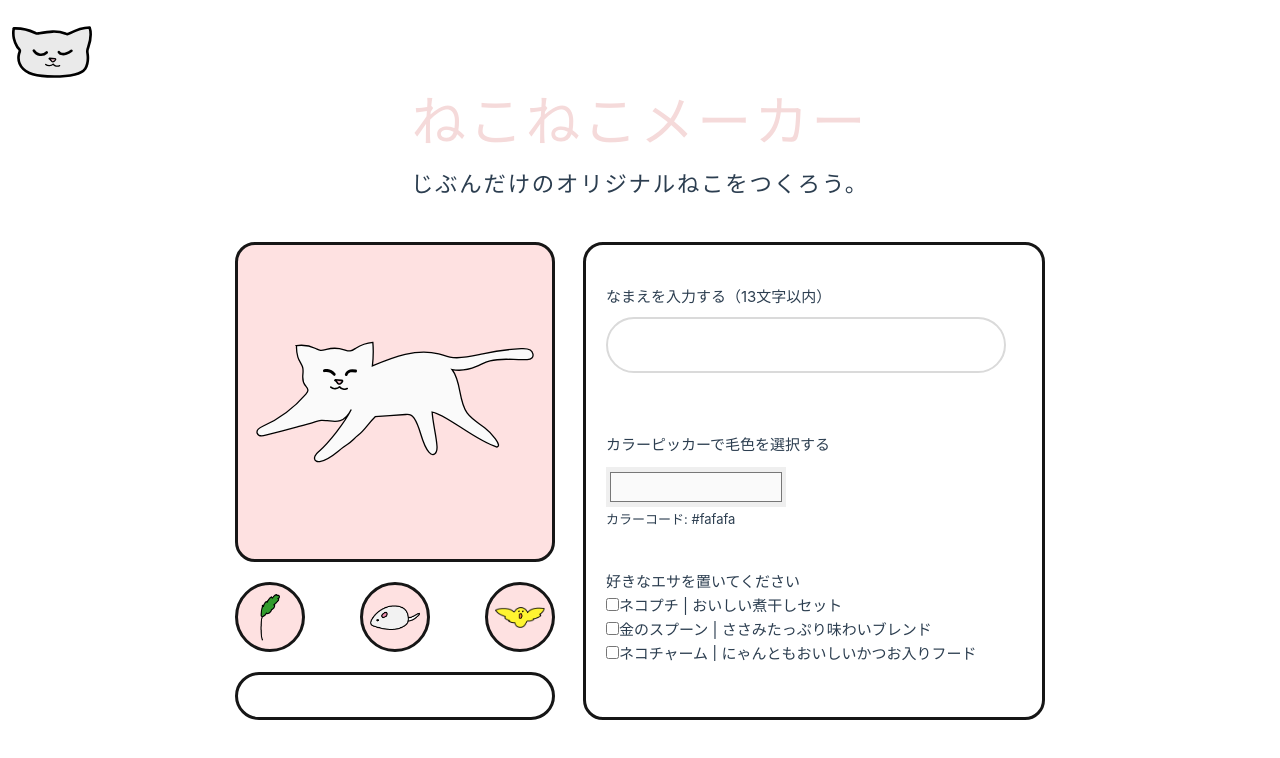
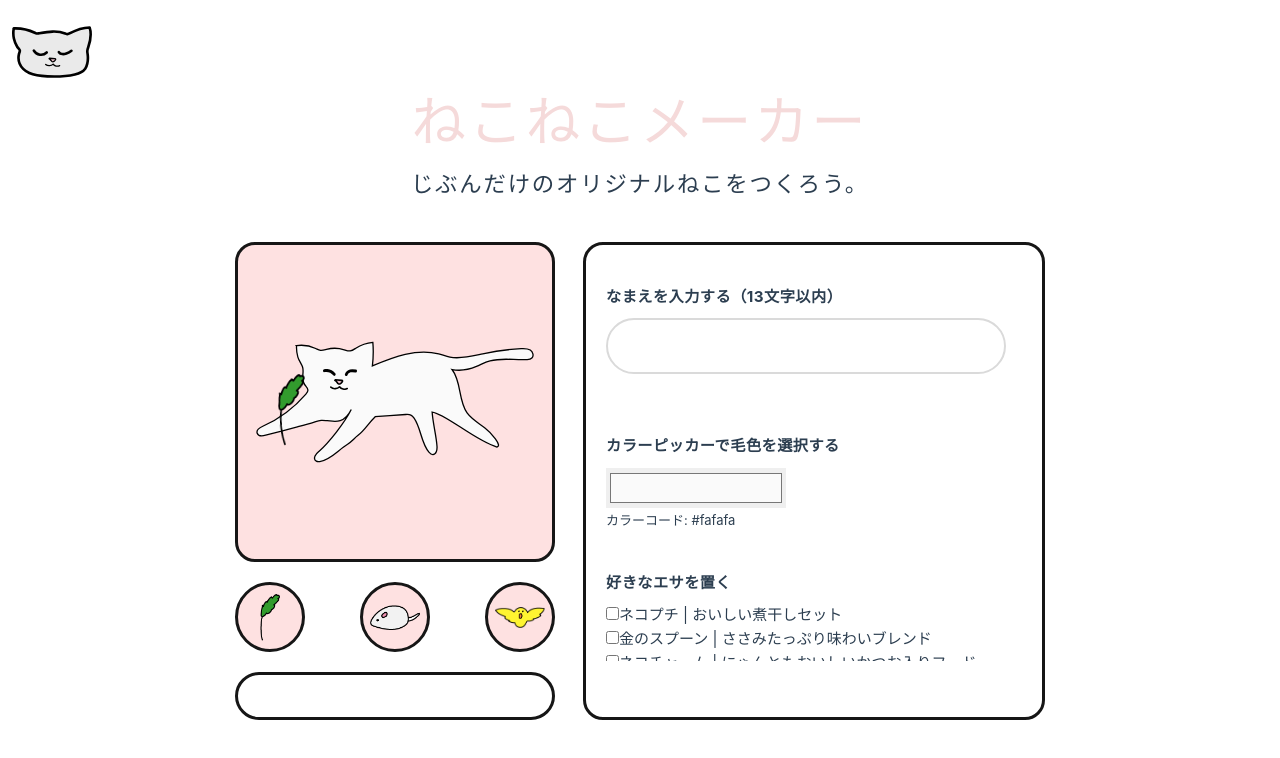
Before and after one commit to Ryuki-4648/nekoneko-maker, a Vue app in the folder neko/: page / in a window 1280 px wide. Both pictures are taken after a click on the item 270 px from the left and 617 px from the top of the page. Shown: the top 758 px of the page. Built offline with nearby package versions, Linux system fonts and the light colour scheme; a web font is replaced by a local one.

Commit message:
レスポンシブ対応、猫のおもちゃを表示させるボタン作成

```diff
--- a/neko/src/App.vue
+++ b/neko/src/App.vue
@@ -38,6 +38,7 @@ const resetButton = () => {
   showFood03.value = false;
   openEyes.value = true;
   closeEyes.value = false;
+  showToy01.value = false;
 }
 
 // ご機嫌モード（ねこ3回クリックで音符が出る）
@@ -49,6 +50,12 @@ const handleImageCatClick = () => {
     icon01.value = true;
   }
 };
+
+// おもちゃのボタン
+const showToy01 = ref(false);
+const handleToyButton01 = () => {
+  showToy01.value = true;
+}
 </script>
 <!-- script setup コンポーネントのロジックを設定 -->
 
@@ -61,7 +68,7 @@ const handleImageCatClick = () => {
     <PageTitle msg="ねこねこメーカー" />
 
     <div class="content">
-      <section>
+      <section class="drawing">
         <div class="area-cat" v-bind:style="{backgroundColor: backgroundColor}">
           <CatImageSVGComponent
             class="image-cat"
@@ -75,14 +82,15 @@ const handleImageCatClick = () => {
           <img v-if="eyeState === 'openEyes'" class="cat-parts02" src="./assets/img/image-cat02.svg" alt="" />
           <img v-if="eyeState === 'closeEyes'" class="cat-parts03" src="./assets/img/image-cat03.svg" alt="" />
           <img v-if="icon01" class="icon01" src="./assets/img/icon01.svg" />
+          <img v-if="showToy01" src="./assets/img/toy01.png" class="image-toy01" />
         </div>
         <ul class="list-toys">
-          <li class="item-toys01"><img src="./assets/img/toy01.png" /></li>
+          <li class="item-toys01" @click="handleToyButton01"><img src="./assets/img/toy01.png" /></li>
           <li class="item-toys02"><img src="./assets/img/toy02.png" /></li>
           <li class="item-toys03"><img src="./assets/img/toy03.png" /></li>
         </ul>
         <div class="area-text-name">
-          <p v-if="name" class="text01 text-name">{{ name }}</p><p v-else></p>
+          <p v-if="name" class="text-name">{{ name }}</p><p v-else></p>
         </div>
       </section>
 
@@ -101,13 +109,13 @@ const handleImageCatClick = () => {
             </div> -->
 
             <div class="area-color">
-              <p class="text-picker">カラーピッカーで毛色を選択する</p>
+              <p class="text-picker text01">カラーピッカーで毛色を選択する</p>
               <input type="color" name="color" v-model="catBodyColor">
               <p class="color-code">カラーコード: {{ catBodyColor }}</p>
             </div>
 
             <div class="area-food">
-              <p>好きなエサを置いてください</p>
+              <p class="text01">好きなエサを置く</p>
               <ul class="list-foods">
                 <li>
                   <input type="checkbox" id="food01" name="scales" checked v-model="showFood01" />
@@ -125,7 +133,7 @@ const handleImageCatClick = () => {
             </div>
 
             <div>
-              <p>眠気具合を選ぶ</p>
+              <p class="text01">眠気具合を選ぶ</p>
               <ul class="list-face">
                 <li>
                   <input type="radio" id="openEyes" name="eyeState" value="openEyes" checked v-model="eyeState" />
@@ -199,8 +207,10 @@ header {
   cursor: pointer;
 }
 .text01 {
-  margin: 0 auto 10px;
-  height: 22px;
+  margin: 0 auto 8px;
+  font-size: .95rem;
+  font-weight: bold;
+  letter-spacing: .03em;
 }
 .area-text-name {
   margin: 20px auto 0;
@@ -309,8 +319,13 @@ input[type="color"] {
   width: 160px;
   height: 36px;
   border: none;
+  background-color: #eaeaea;
+  margin-bottom: 40px;
+  cursor: pointer;
+  transition: all .3s;
+}
+.button-reset:hover {
   background-color: #dadada;
-  margin-bottom: 40px;
 }
 .detail-scroll::-webkit-scrollbar {
   width: 14px;
@@ -356,4 +371,31 @@ input[type="color"] {
 .item-toys03 img {
   width: 50px;
 }
+.image-toy01 {
+  position: absolute;
+  left: 40px;
+  top: 130px;
+  width: 30px;
+  animation: toy01animation 2s linear infinite;
+}
+@keyframes toy01animation {
+  0% , 100%{
+    transform: rotate(10deg);
+  }
+  50%{
+    transform: rotate(-10deg);
+  }
+}
+@media screen and (max-width: 900px) {
+  .drawing {
+    width: 320px;
+    margin: 0 auto 30px;
+  }
+  .content {
+    flex-wrap: wrap;
+  }
+  .detail {
+    width: 100%;
+  }
+}
 </style>
```
